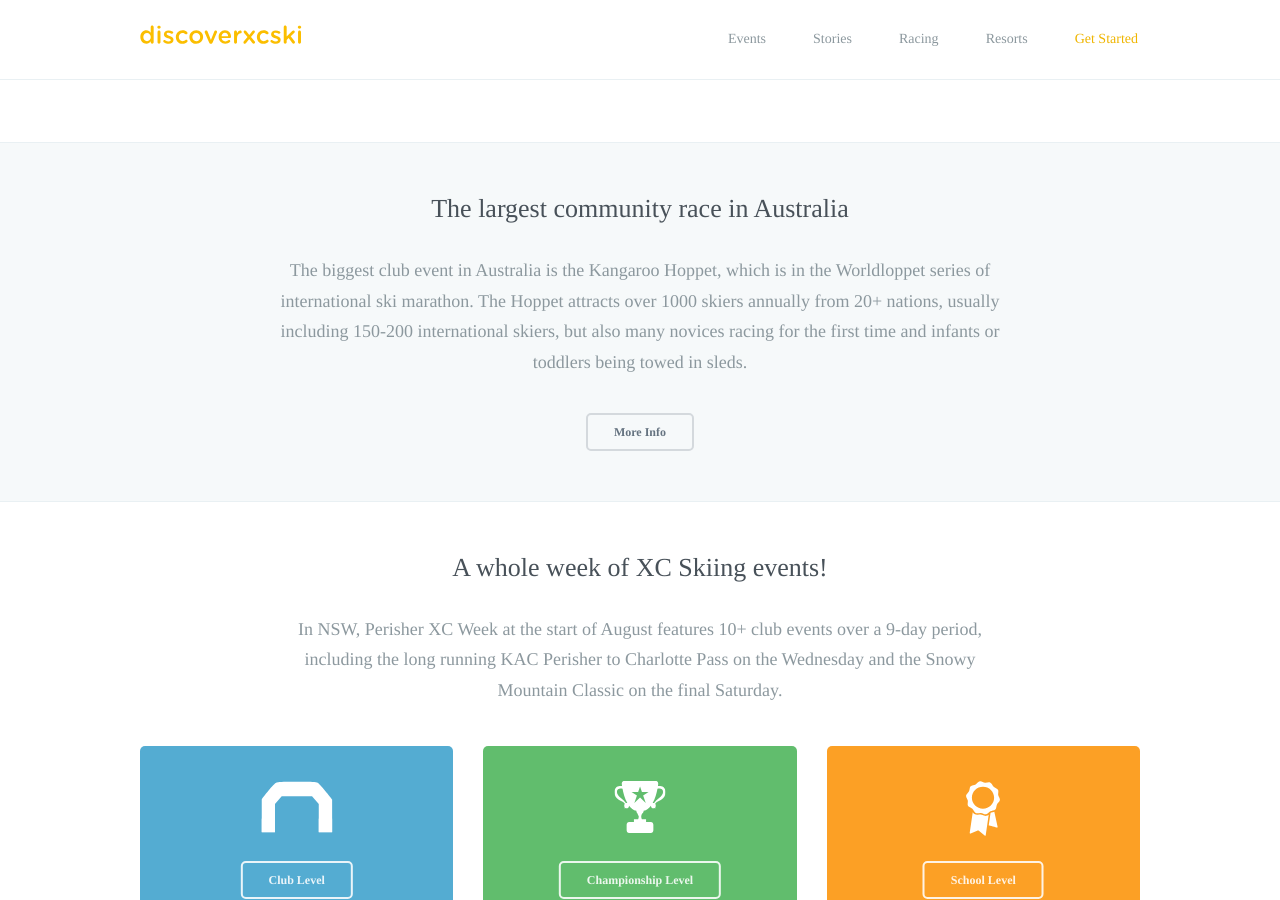
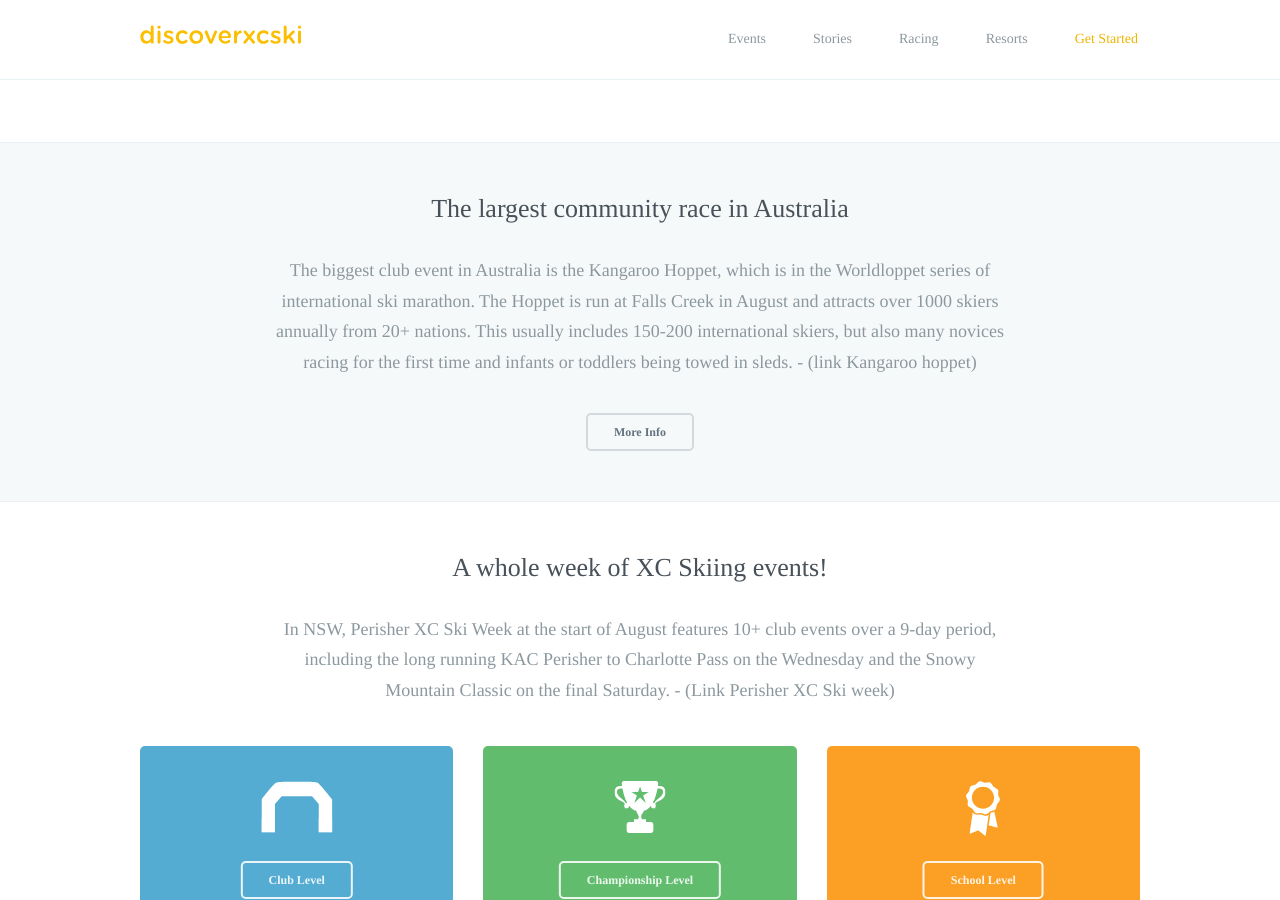
Before and after one commit to robcatto/robcatto.github.io, a Jekyll site: the page built from racing/club-level/index.html, in a window 1280 px wide and 900 px high, scrolled down 765 px. Built offline with Jekyll 4.4.1, drawn with Linux system fonts in a browser that asks for light colours; some web fonts are replaced; Markdown is read by kramdown in place of the engine named in the settings.

Commit message:
Update index.html

```diff
--- a/racing/club-level/index.html
+++ b/racing/club-level/index.html
@@ -41,7 +41,7 @@ layout: default
 
                 <section class="mobile_section section_hasbg">
                     <h3>The largest community race in Australia</h3>
-                    <p>The biggest club event in Australia is the Kangaroo Hoppet, which is in the Worldloppet series of international ski marathon. The Hoppet attracts over 1000 skiers annually from 20+ nations, usually including 150-200 international skiers, but also many novices racing for the first time and infants or toddlers being towed in sleds.
+                    <p>The biggest club event in Australia is the Kangaroo Hoppet, which is in the Worldloppet series of international ski marathon. The Hoppet is run at Falls Creek in August and attracts over 1000 skiers annually from 20+ nations. This usually includes 150-200 international skiers, but also many novices racing for the first time and infants or toddlers being towed in sleds.  - (link Kangaroo hoppet)
                     </p>
                     <a class="button small dark" href="/event-types" data-featurette="analytics-click-event" data-event-category="button" data-event-action="M: Clicked Design an iOS Game" data-event-label="Source: Homepage Alt" id="featurette-35">More Info</a>
                 </section>
@@ -49,7 +49,7 @@ layout: default
                  <section class="mobile_section">
                 <h3>A whole week of XC Skiing events!</h3>
                 <p>
-                    In NSW, Perisher XC Week at the start of August features 10+ club events over a 9-day period, including the long running KAC Perisher to Charlotte Pass on the Wednesday and the Snowy Mountain Classic on the final Saturday.
+                    In NSW, Perisher XC Ski Week at the start of August features 10+ club events over a 9-day period, including the long running KAC Perisher to Charlotte Pass on the Wednesday and the Snowy Mountain Classic on the final Saturday. - (Link Perisher XC Ski week)
 
                 </p>
                 <div class="row">
@@ -165,7 +165,7 @@ layout: default
 
         <div id="content2">
         <section class="mobile_section">
-                <h3>Junior Club events</h3>
+                <h3>And don't forget the events for Juniors!</h3>
                 <p>
                     Come try one of the three major events on the XC calendar.  These include the Kangaroo Hoppet, part of the Worldloppet series, XC Interschools and Perisher XC Week.  Find out more by clicking the logos below.
                 </p>
```
